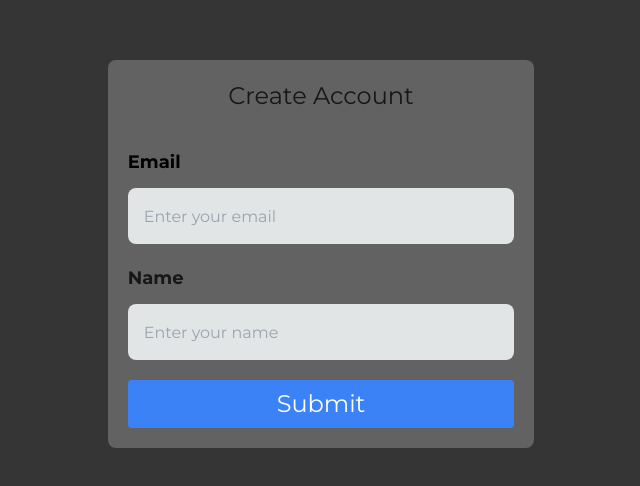
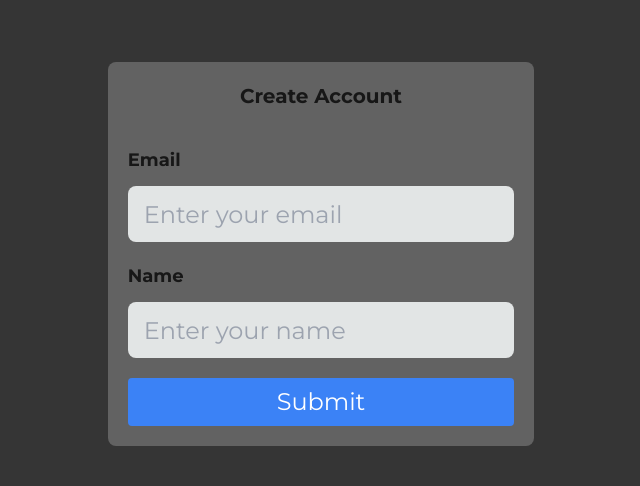
Before and after one commit to Lau-szutner/Money-Mind, a Next.js app in the folder frontend/: page /login in a window 1280 px wide. Shown: the part 146-632 px from the top of the page, without its empty margins (319-959 px from the left). Built offline with nearby package versions, Linux system fonts and the light colour scheme.

Commit message:
arreglo botones

```diff
--- a/frontend/src/app/login/components/FormRegister.jsx
+++ b/frontend/src/app/login/components/FormRegister.jsx
@@ -1,19 +1,35 @@
 import React from 'react';
 import InputField from './InputField';
+
 const FormRegister = () => {
+  function handleRegister() {
+    e.preventDefault();
+    // let email = e.target.email.value;
+    // let password = e.target.password.value;
+    // let response = await fetch('http:localhost:3001/createAccount', {
+    //   method: 'POST',
+    //   headers: {
+    //     'Content-Type': 'application/json',
+    //   },
+    //   body: JSON.stringify({ email, password }),
+    // });
+    // let data = await response.json();
+    // console.log(data);
+    console.log(email);
+    console.log(password);
+  }
   return (
     <form
       // action="POST"
       className="bg-bgComponents rounded-lg text-2xl flex flex-col w-9/12 p-5 gap-5 lg:w-4/12"
     >
-      <h1 className="mb-4 text-center">Create Account</h1>
+      <h1 className="mb-4 text-center font-bold text-xl">Create Account</h1>
 
       <InputField
         label="Email"
         name="Email"
         type="Email"
         placeholder="Enter your email"
-        inputClassName="text-black"
       />
 
       <InputField
@@ -34,20 +50,3 @@ const FormRegister = () => {
 };
 
 export default FormRegister;
-
-//   function handleRegister() {
-//     e.preventDefault();
-//     // let email = e.target.email.value;
-//     // let password = e.target.password.value;
-//     // let response = await fetch('http:localhost:3001/createAccount', {
-//     //   method: 'POST',
-//     //   headers: {
-//     //     'Content-Type': 'application/json',
-//     //   },
-//     //   body: JSON.stringify({ email, password }),
-//     // });
-//     // let data = await response.json();
-//     // console.log(data);
-//     console.log(email);
-//     console.log(password);
-//   }
--- a/frontend/src/app/login/components/InputField.jsx
+++ b/frontend/src/app/login/components/InputField.jsx
@@ -5,17 +5,19 @@ import { useState } from 'react';
 const InputField = ({
   label,
   name,
-  value,
+  value = '', // Valor inicial por defecto
   placeholder,
   type = 'text',
   inputClassName = '',
 }) => {
   const [inputValue, setInputValue] = useState(value);
 
-  const handleChange = (x) => {
-    setInputValue(x);
-    console.log(inputValue);
+  const handleChange = (event) => {
+    const newValue = event.target.value;
+    setInputValue(newValue);
+    console.log(newValue); // Imprime el valor actualizado
   };
+
   return (
     <div className={`flex flex-col gap-3 w-full ${inputClassName}`}>
       <label htmlFor={name} className="text-lg font-bold">
@@ -24,13 +26,14 @@ const InputField = ({
       <input
         type={type}
         name={name}
-        value={value}
-        onChange={() => handleChange(inputValue)}
+        value={inputValue} // Usa el estado local
+        onChange={handleChange} // Pasa el evento correctamente
         placeholder={placeholder}
         required
-        className={`bg-[#E2E5E5] h-14 rounded-lg p-4 text-base w-full`}
+        className={`bg-[#E2E5E5] h-14 rounded-lg p-4 text-black w-full`}
       />
     </div>
   );
 };
+
 export default InputField;
```
